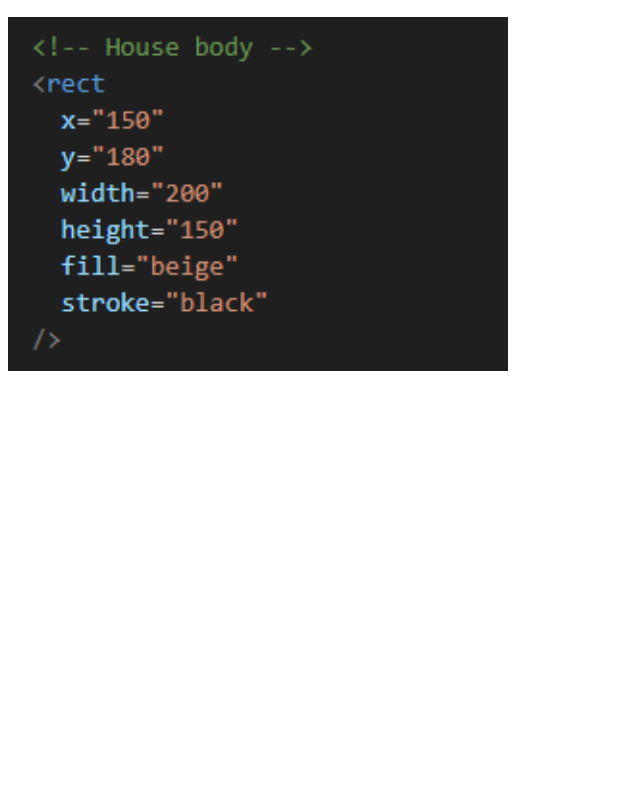
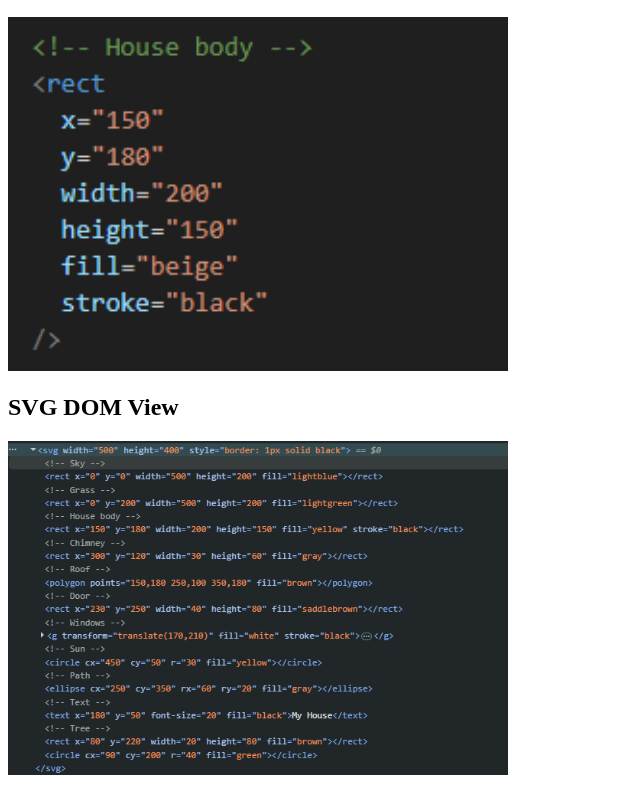
Before and after one commit to EddieLee-LeDucDuyet/COS30045_Spring-2026, a plain HTML site: page Exercise 4-1 Draw SVGs/index.html in a window 1280 px wide. Shown: the part 536-1323 px from the top of the page, without its empty margins (0-640 px from the left). Before the commit the page ends 919 px from the top, so only its background shows below. Drawn offline with Linux system fonts and the light colour scheme.

Commit message:
Step 5
Added DOM inspection screenshot

```diff
--- a/Exercise 4-1 Draw SVGs/index.html
+++ b/Exercise 4-1 Draw SVGs/index.html
@@ -50,5 +50,7 @@
     </svg>
     <h2>Annotated SVG Coordinates</h2>
     <img src="images/Screenshot 2026-03-17 190043.png" width="500" />
+    <h2>SVG DOM View</h2>
+    <img src="images/Screenshot 2026-03-17 191148.png" width="500" />
   </body>
 </html>
```
Also changed, not shown: Exercise 4-1 Draw SVGs/images/Screenshot 2026-03-17 191148.png (added).
